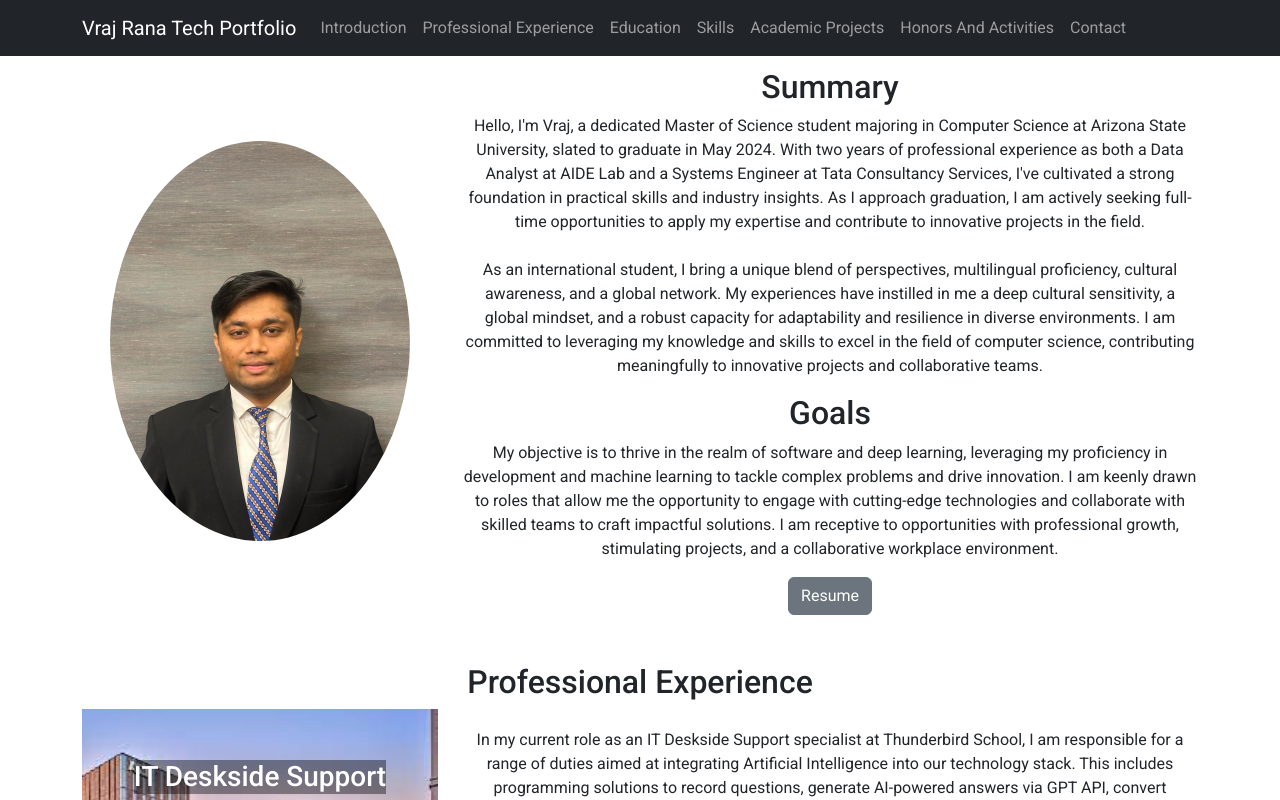
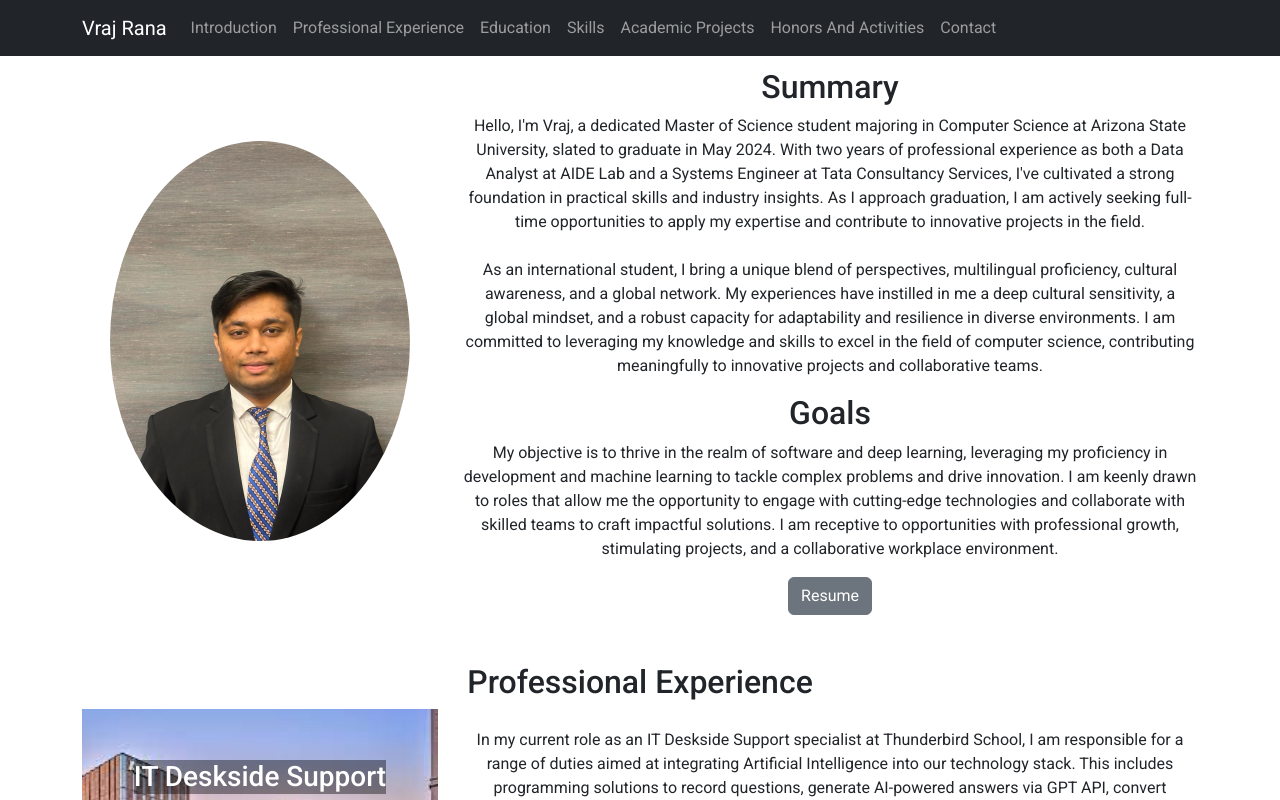
Before and after one commit to vrcoder70/vrcoder70.github.io, a React (Create React App) app: page / in a window 1280 px wide. Shown: the top 800 px of the page. Built offline with nearby package versions, Linux system fonts and the light colour scheme.

Commit message:
Name Change

```diff
--- a/src/Header.js
+++ b/src/Header.js
@@ -4,7 +4,7 @@
   return (
     <nav className="navbar navbar-expand-lg navbar-dark bg-dark fixed-top">
       <div className="container">
-        <a className="navbar-brand" href="#">Vraj Rana Tech Portfolio</a>
+        <a className="navbar-brand" href="#">Vraj Rana</a>
         <button className="navbar-toggler" type="button" data-toggle="collapse" data-target="#navbarNav" aria-controls="navbarNav" aria-expanded="false" aria-label="Toggle navigation">
           <span className="navbar-toggler-icon"></span>
         </button>
```
